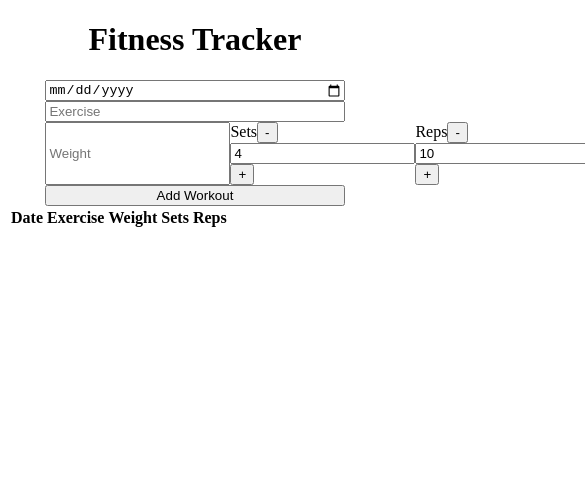
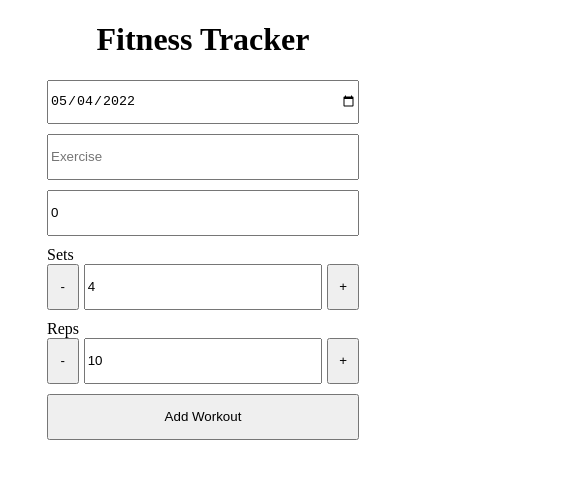
Before and after one commit to jestercruz/fitness-tracker, a React (Create React App) app: page / in a window 390 px wide. Shown: the top 478 px of the page, 585 px wide, since content can reach past the window. Built offline with nearby package versions, Linux system fonts and the light colour scheme.

Commit message:
Fixed default value for date field, added id to exercise state, redid some styling for mobile

```diff
--- a/src/App.js
+++ b/src/App.js
@@ -2,16 +2,17 @@ import React, { useState } from "react";
 import Title from "./components/Title";
 import ExerciseInput from "./components/ExerciseInput";
 import DisplayHistory from "./components/DisplayHistory";
+import "./stylesheets/App.css";
 
 const App = () => {
   // TODO: Figure out how to set a default value
-  // const defaultValue = new Date().toISOString().split("T")[0];
-  // console.log(defaultValue);
+  const dateTime = new Date().toISOString().split("T");
 
   const [exercise, setExercise] = useState({
-    date: "",
+    id: "",
+    date: dateTime[0],
     exercise: "",
-    weight: "",
+    weight: 0,
     sets: 4,
     reps: 10,
   });
--- a/src/components/DisplayHistory.js
+++ b/src/components/DisplayHistory.js
@@ -1,3 +1,5 @@
+import "../stylesheets/DisplayHistory.css";
+
 const DisplayHistory = ({ history }) => {
   const formatDate = (date) => {
     const year = date.slice(0, 4);
@@ -6,8 +8,8 @@ const DisplayHistory = ({ history }) => {
     return `${month}/${day}/${year}`;
   };
 
-  return (
-    <div>
+  return history.length ? (
+    <div className="history-container">
       <table>
         <thead>
           <tr>
@@ -18,19 +20,21 @@ const DisplayHistory = ({ history }) => {
             <th>Reps</th>
           </tr>
         </thead>
-        {history.map((el, key) => (
-          <tbody>
-            <tr key={key}>
+        <tbody>
+          {history.map((el) => (
+            <tr key={el.id}>
               <td>{formatDate(el.date)}</td>
               <td>{el.exercise}</td>
               <td>{el.weight}</td>
               <td>{el.sets}</td>
               <td>{el.reps}</td>
             </tr>
-          </tbody>
-        ))}
+          ))}
+        </tbody>
       </table>
     </div>
+  ) : (
+    <></>
   );
 };
 
--- a/src/components/ExerciseInput.js
+++ b/src/components/ExerciseInput.js
@@ -1,8 +1,16 @@
+import { useEffect, useState } from "react";
 import "../stylesheets/ExerciseInput.css";
 import Input from "./Input";
 import Stepper from "./Stepper";
 
 const ExerciseInput = ({ exercise, setExercise, setHistory, history }) => {
+  const [updateHistory, setUpdateHistory] = useState(false);
+  useEffect(() => {
+    if (updateHistory) {
+      setHistory([...history, exercise]);
+      setUpdateHistory(false);
+    }
+  }, [updateHistory, setHistory, history, exercise]);
   return (
     <div className="exercise-input-container">
       <Input
@@ -25,6 +33,12 @@ const ExerciseInput = ({ exercise, setExercise, setHistory, history }) => {
           onChange={(e) => {
             setExercise({
               ...exercise,
+              weight: e.target.value.replace(/[^0-9.]/, ""),
+            });
+          }}
+          onBlur={(e) => {
+            setExercise({
+              ...exercise,
               weight: Number(e.target.value.replace(/[^0-9.]/, "")),
             });
           }}
@@ -33,7 +47,13 @@ const ExerciseInput = ({ exercise, setExercise, setHistory, history }) => {
         <Stepper label="Sets" changeHandler={setExercise} value={exercise} />
         <Stepper label="Reps" changeHandler={setExercise} value={exercise} />
       </div>
-      <button onClick={() => setHistory([...history, exercise])}>
+      <button
+        className="add-workout"
+        onClick={() => {
+          setExercise({ ...exercise, id: Date.now() });
+          setUpdateHistory(true);
+        }}
+      >
         Add Workout
       </button>
     </div>
--- a/src/components/Input.js
+++ b/src/components/Input.js
@@ -1,4 +1,6 @@
-const Input = ({ placeholder, onChange, value, type = "text" }) => {
+import "../stylesheets/Input.css";
+
+const Input = ({ placeholder, onChange, value, onBlur, type = "text" }) => {
   return (
     <input
       className="input"
@@ -6,6 +8,7 @@ const Input = ({ placeholder, onChange, value, type = "text" }) => {
       placeholder={placeholder}
       onChange={onChange}
       value={value}
+      onBlur={onBlur}
     />
   );
 };
--- a/src/components/Stepper.js
+++ b/src/components/Stepper.js
@@ -1,10 +1,12 @@
 import Input from "./Input";
+import "../stylesheets/Stepper.css";
 
 const Stepper = ({ label, changeHandler, value }) => {
   const key = label.toLowerCase();
   return (
     <div>
       <label htmlFor={label}>{label}</label>
+      <div className="stepper-container">
         <button
           className="stepperButton"
           onClick={() => changeHandler({ ...value, [key]: value[key] - 1 })}
@@ -27,6 +29,7 @@ const Stepper = ({ label, changeHandler, value }) => {
           +
         </button>
       </div>
+    </div>
   );
 };
 
--- a/src/components/Title.js
+++ b/src/components/Title.js
@@ -1,7 +1,8 @@
 // import React from "react";
+import "../stylesheets/Title.css";
 
 const Title = () => {
-  return <h1 style={{ textAlign: "center" }}>Fitness Tracker</h1>;
+  return <h1 className="header">Fitness Tracker</h1>;
 };
 
 export default Title;
--- /dev/null
+++ b/src/stylesheets/App.css
@@ -0,0 +1,3 @@
+body {
+  width: 100vw;
+}
--- /dev/null
+++ b/src/stylesheets/DisplayHistory.css
@@ -0,0 +1,5 @@
+.history-container {
+  width: 80%;
+  margin-left: auto;
+  margin-right: auto;
+}
--- a/src/stylesheets/ExerciseInput.css
+++ b/src/stylesheets/ExerciseInput.css
@@ -8,5 +8,11 @@
 
 .exercise-input-container > .number-inputs {
   display: flex;
+  flex-direction: column;
   justify-content: space-between;
 }
+
+.add-workout {
+  height: 3.45em;
+  margin-bottom: 15px;
+}
--- /dev/null
+++ b/src/stylesheets/Input.css
@@ -0,0 +1,4 @@
+.input {
+  height: 3em;
+  margin-bottom: 10px;
+}
--- /dev/null
+++ b/src/stylesheets/Stepper.css
@@ -0,0 +1,15 @@
+.stepper-container {
+  display: flex;
+}
+
+.stepper-container .input {
+  flex-basis: 100%;
+  margin-left: 5px;
+  margin-right: 5px;
+}
+
+.stepper-container .stepperButton {
+  height: 3.45em;
+  width: 3em;
+  padding: 1px 2px;
+}
--- /dev/null
+++ b/src/stylesheets/Title.css
@@ -0,0 +1,3 @@
+.header {
+  text-align: center;
+}
```
Lines whose indentation alone changed are shown as unchanged.
